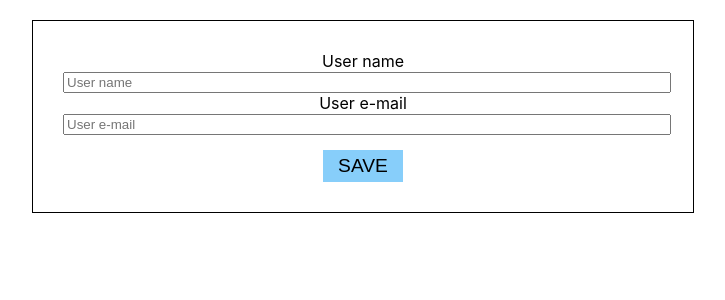
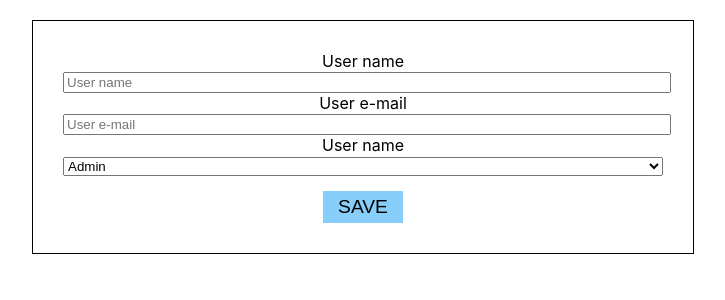
Before and after one commit to mmindykowski/react-formularze-zdarzenia, a React (Create React App) app: page / in a window 1280 px wide. Shown: the top 300 px of the page, without its empty margins (277-1002 px from the left). Built offline with nearby package versions, Linux system fonts and the light colour scheme.

Commit message:
zbieranie danych

```diff
--- a/src/UsersList.css
+++ b/src/UsersList.css
@@ -5,7 +5,8 @@
     margin: 7px auto;
 }
 
-.usersList form input {
+.usersList form input,
+.usersList form select {
     width: 100%;
 }
 
--- a/src/UsersList.js
+++ b/src/UsersList.js
@@ -1,20 +1,50 @@
-import { useState } from 'react';
-import './UsersList.css';
+import { useState } from "react";
+import "./UsersList.css";
 
 const UsersList = () => {
+  const [formData, setFormData] = useState({
+    username: "",
+    email: "",
+    usertype: ""
+  });
 
-    const [username, setUserName] = useState('')
-
-  return <div className="usersList">
-    <h2>{username}</h2>
-    <form>
+  const handleInputChange = (e) => {
+    const target = e.target;
+    const name = target.name
+    setFormData(prevDataForm=>{
+        return {...prevDataForm, [name]: target.value};
+    });
+  };
+console.log(formData);
+  return (
+    <div className="usersList">
+      <h2>{formData.username}</h2>
+      <form>
         <label htmlFor="username">User name</label>
-        <input type="text" id="username" name="username" placeholder="User name" onChange={(e)=>{setUserName(e.target.value)}}/>
+        <input
+          type="text"
+          id="username"
+          name="username"
+          placeholder="User name"
+          onChange={handleInputChange}
+        />
         <label htmlFor="email">User e-mail</label>
-        <input type="email" id="email" name="email" placeholder="User e-mail"/>
+        <input
+          type="email"
+          id="email"
+          name="email"
+          placeholder="User e-mail"
+          onChange={handleInputChange}
+        />
+        <label htmlFor="usertype">User name</label>
+        <select name="usertype" id="usertype" onChange={handleInputChange}>
+          <option value="Admin">Admin</option>
+          <option value="User">User</option>
+        </select>
         <button>Save</button>
-    </form>
-  </div>;
+      </form>
+    </div>
+  );
 };
 
-export default UsersList
+export default UsersList;
```
